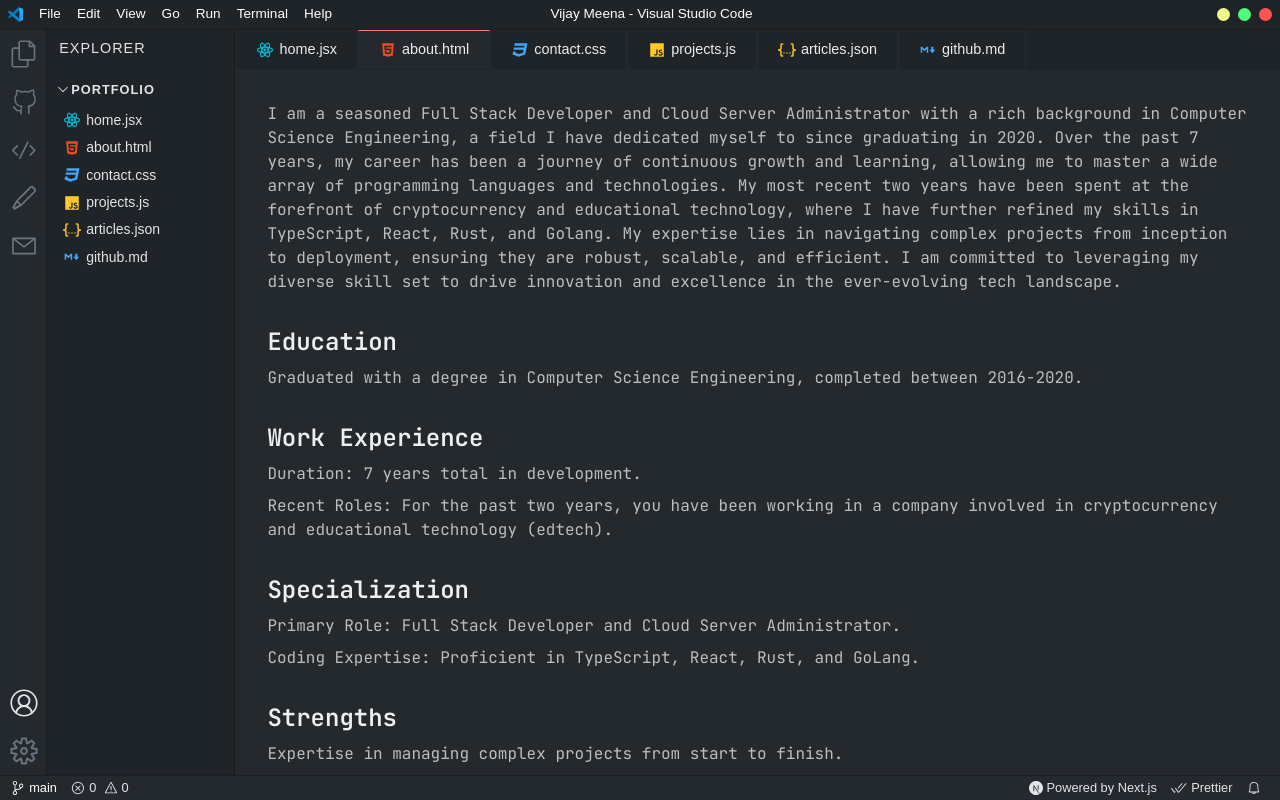
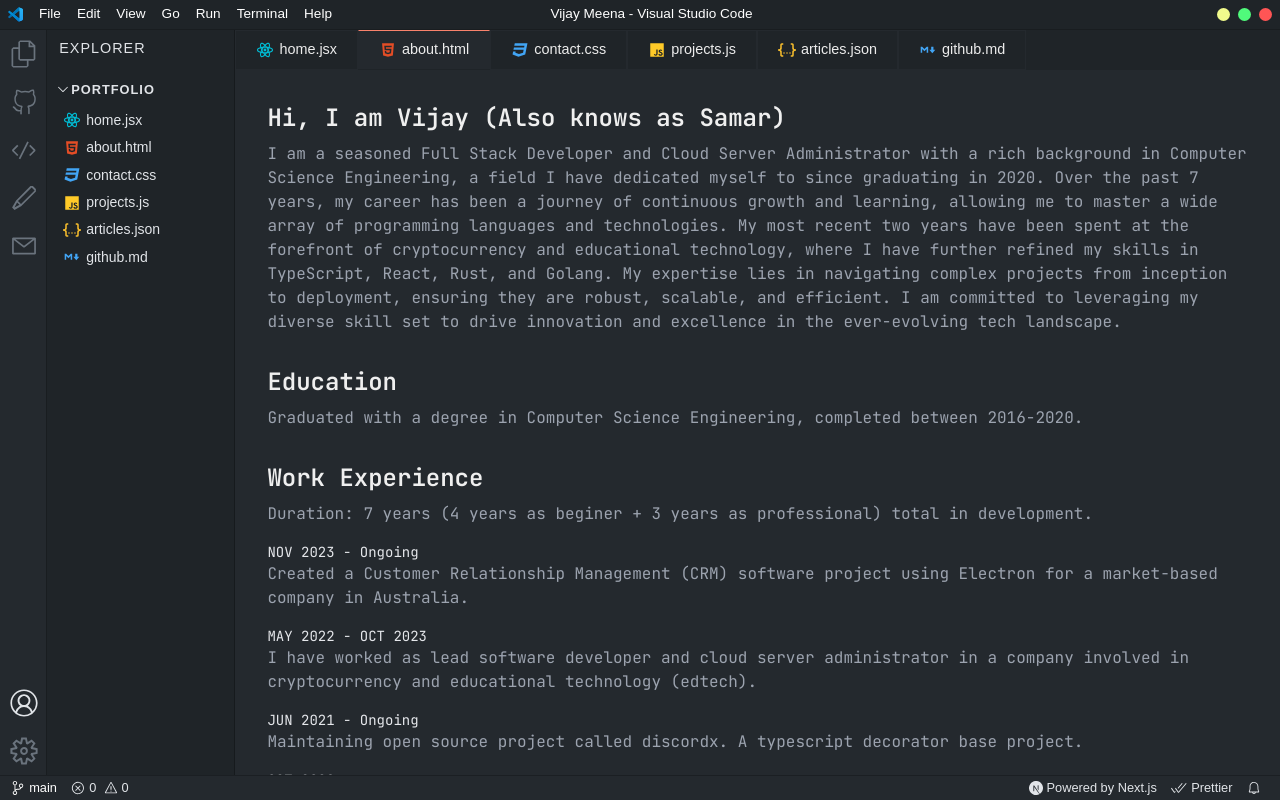
Before and after one commit to samarmeena/portfolio, a Next.js app: page /about in a window 1280 px wide. Built offline with nearby package versions, Linux system fonts and the light colour scheme.

Commit message:
refactor: about me

```diff
--- a/package.json
+++ b/package.json
@@ -3,7 +3,7 @@
   "version": "0.1.0",
   "private": true,
   "scripts": {
-    "dev": "next dev --turbo",
+    "dev": "next dev",
     "build": "next build",
     "start": "next start",
     "lint": "next lint",
--- a/src/app/about/page.tsx
+++ b/src/app/about/page.tsx
@@ -1,41 +1,83 @@
 const AboutPage: React.FC = () => {
   return (
     <section className="space-y-8">
-      <h3 className="opacity-75">
-        I am a seasoned Full Stack Developer and Cloud Server Administrator with
-        a rich background in Computer Science Engineering, a field I have
-        dedicated myself to since graduating in 2020. Over the past 7 years, my
-        career has been a journey of continuous growth and learning, allowing me
-        to master a wide array of programming languages and technologies. My
-        most recent two years have been spent at the forefront of cryptocurrency
-        and educational technology, where I have further refined my skills in
-        TypeScript, React, Rust, and Golang. My expertise lies in navigating
-        complex projects from inception to deployment, ensuring they are robust,
-        scalable, and efficient. I am committed to leveraging my diverse skill
-        set to drive innovation and excellence in the ever-evolving tech
-        landscape.
-      </h3>
+      <section>
+        <h3 className="pb-2 text-2xl font-bold">
+          Hi, I am Vijay (Also knows as Samar)
+        </h3>
+        <h3 className="text-gray-400">
+          I am a seasoned Full Stack Developer and Cloud Server Administrator
+          with a rich background in Computer Science Engineering, a field I have
+          dedicated myself to since graduating in 2020. Over the past 7 years,
+          my career has been a journey of continuous growth and learning,
+          allowing me to master a wide array of programming languages and
+          technologies. My most recent two years have been spent at the
+          forefront of cryptocurrency and educational technology, where I have
+          further refined my skills in TypeScript, React, Rust, and Golang. My
+          expertise lies in navigating complex projects from inception to
+          deployment, ensuring they are robust, scalable, and efficient. I am
+          committed to leveraging my diverse skill set to drive innovation and
+          excellence in the ever-evolving tech landscape.
+        </h3>
+      </section>
       <section>
         <h1 className="pb-2 text-2xl font-bold">Education</h1>
-        <p className="opacity-75">
+        <p className="text-gray-400">
           Graduated with a degree in Computer Science Engineering, completed
           between 2016-2020.
         </p>
       </section>
       <section>
         <h1 className="pb-2 text-2xl font-bold">Work Experience</h1>
-        <ul className="space-y-2 opacity-75">
-          <li>Duration: 7 years total in development.</li>
+        <ul className="space-y-4 text-gray-400">
           <li>
-            Recent Roles: For the past two years, you have been working in a
-            company involved in cryptocurrency and educational technology
-            (edtech).
+            Duration: 7 years (4 years as beginer + 3 years as professional)
+            total in development.
+          </li>
+          <li>
+            <div className="text-sm text-gray-200">NOV 2023 - Ongoing</div>
+            <div>
+              Created a Customer Relationship Management (CRM) software project
+              using Electron for a market-based company in Australia.
+            </div>
+          </li>
+          <li>
+            <div className="text-sm text-gray-200">MAY 2022 - OCT 2023</div>
+            <div>
+              I have worked as lead software developer and cloud server
+              administrator in a company involved in cryptocurrency and
+              educational technology (edtech).
+            </div>
+          </li>
+          <li>
+            <div className="text-sm text-gray-200">JUN 2021 - Ongoing</div>
+            <div>
+              Maintaining open source project called discordx. A typescript
+              decorator base project.
+            </div>
+          </li>
+          <li>
+            <div className="text-sm text-gray-200">OCT 2020</div>
+            <div>
+              Worked on medicical database based on US with a healthcare member.
+            </div>
+          </li>
+          <li>
+            <div className="text-sm text-gray-200">SEP 2018 - Ongoing</div>
+            <div>
+              Created a gaming server and website using REACT, PAWN and RUST for
+              SA-MP.
+            </div>
+          </li>
+          <li>
+            <div className="text-sm text-gray-200">JAN 2016 - Ongoing</div>
+            <div>Begin journey as a software developer.</div>
           </li>
         </ul>
       </section>
       <section>
         <h1 className="pb-2 text-2xl font-bold">Specialization</h1>
-        <ul className="space-y-2 opacity-75">
+        <ul className="space-y-2 text-gray-400">
           <li>
             Primary Role: Full Stack Developer and Cloud Server Administrator.
           </li>
@@ -46,7 +88,7 @@ const AboutPage: React.FC = () => {
       </section>
       <section>
         <h1 className="pb-2 text-2xl font-bold">Strengths</h1>
-        <ul className="space-y-2 opacity-75">
+        <ul className="space-y-2 text-gray-400">
           <li>Expertise in managing complex projects from start to finish.</li>
           <li>Ensuring solutions are robust, scalable, and efficient.</li>
           <li>Committed to driving innovation and excellence in technology.</li>
```
